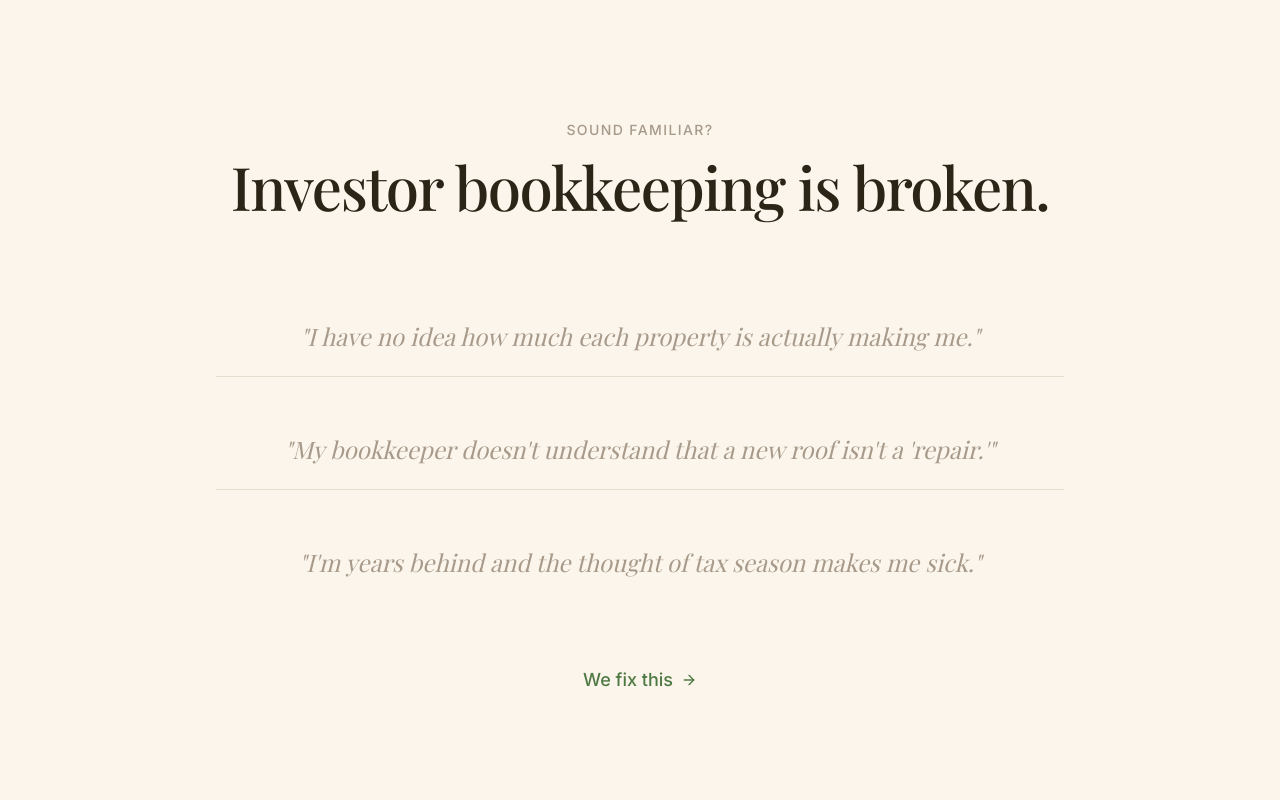
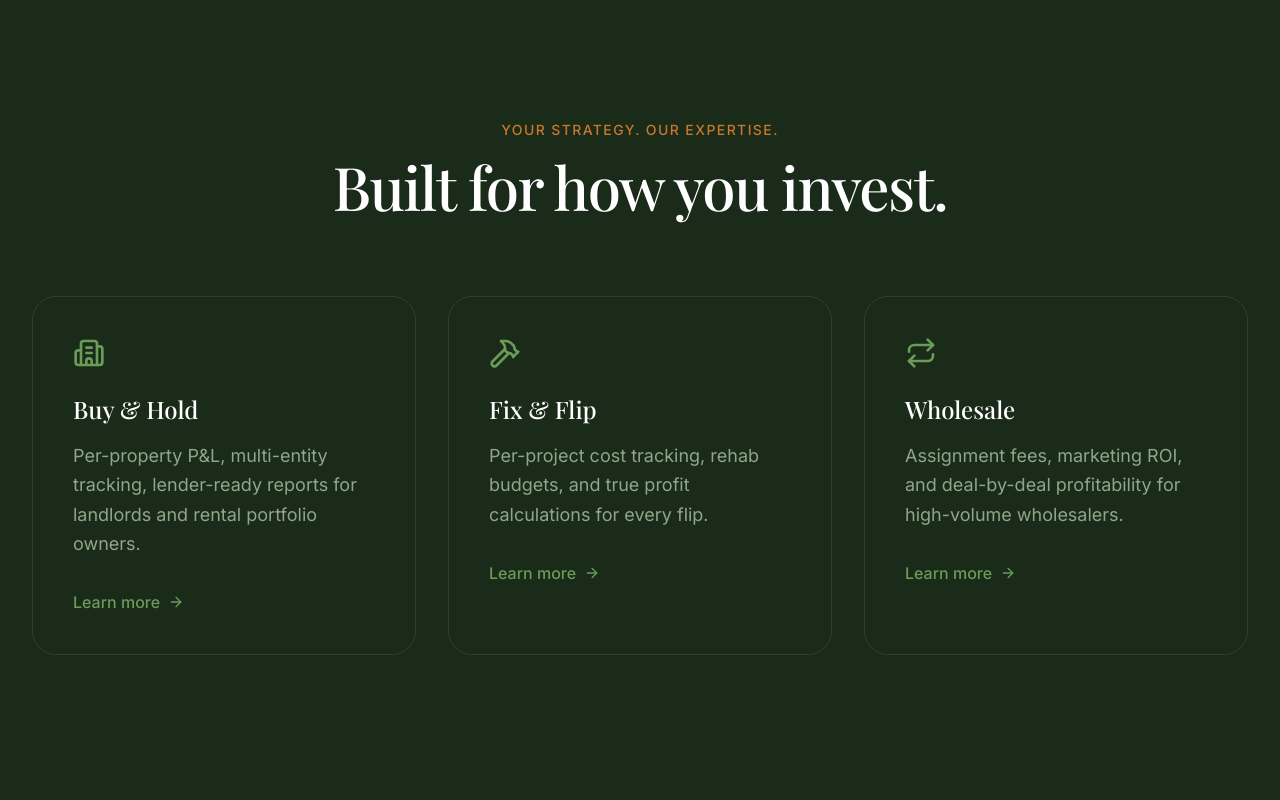
Before and after one commit to EaZtoday/zen.books, a React (Vite) app: page / in a window 1280 px wide. Shown: the part 840-1640 px from the top of the page. Built offline with nearby package versions, Linux system fonts and the light colour scheme; a web font is replaced by a local one.

Commit message:
Remove ProblemSection from homepage
https://claude.ai/code/session_0169ta1T7ZTCaoD7go9hXhUw

```diff
--- a/src/components/ProblemSection.tsx
+++ /dev/null
@@ -1,59 +0,0 @@
-import React from 'react';
-import { motion } from 'motion/react';
-import { ArrowRight } from 'lucide-react';
-
-const pains = [
-  "I have no idea how much each property is actually making me.",
-  "My bookkeeper doesn't understand that a new roof isn't a 'repair.'",
-  "I'm years behind and the thought of tax season makes me sick.",
-];
-
-export function ProblemSection() {
-  return (
-    <section className="py-32 md:py-40 bg-cream-100">
-      <div className="max-w-4xl mx-auto px-6">
-        <motion.p
-          initial={{ opacity: 0, y: 20 }}
-          whileInView={{ opacity: 1, y: 0 }}
-          viewport={{ once: true }}
-          className="text-sm font-medium tracking-widest uppercase text-warm-400 text-center mb-4"
-        >
-          Sound familiar?
-        </motion.p>
-        <motion.h2
-          initial={{ opacity: 0, y: 20 }}
-          whileInView={{ opacity: 1, y: 0 }}
-          viewport={{ once: true }}
-          transition={{ delay: 0.1 }}
-          className="text-4xl md:text-5xl lg:text-6xl font-serif font-medium tracking-tight text-warm-900 text-center mb-20"
-        >
-          Investor bookkeeping is broken.
-        </motion.h2>
-        <div className="space-y-8">
-          {pains.map((pain, i) => (
-            <motion.p
-              key={i}
-              initial={{ opacity: 0, y: 20 }}
-              whileInView={{ opacity: 1, y: 0 }}
-              viewport={{ once: true }}
-              transition={{ delay: i * 0.08 }}
-              className="text-xl md:text-2xl text-warm-400 italic font-serif text-center py-6 border-b border-cream-300 last:border-0"
-            >
-              "{pain}"
-            </motion.p>
-          ))}
-        </div>
-        <motion.div
-          initial={{ opacity: 0 }}
-          whileInView={{ opacity: 1 }}
-          viewport={{ once: true }}
-          className="text-center mt-16"
-        >
-          <a href="#book" className="inline-flex items-center gap-2 text-fern font-medium hover:gap-3 transition-all text-lg">
-            We fix this <ArrowRight className="w-4 h-4" />
-          </a>
-        </motion.div>
-      </div>
-    </section>
-  );
-}
--- a/src/pages/Home.tsx
+++ b/src/pages/Home.tsx
@@ -1,6 +1,5 @@
 import React, { useEffect } from 'react';
 import { HeroSection } from '../components/HeroSection';
-import { ProblemSection } from '../components/ProblemSection';
 import { HowItWorksSection } from '../components/HowItWorksSection';
 import { StrategyCardsSection } from '../components/StrategyCardsSection';
 import { WhySection } from '../components/WhySection';
@@ -11,7 +10,6 @@ export default function Home() {
   return (
     <>
       <HeroSection />
-      <ProblemSection />
       <StrategyCardsSection />
       <HowItWorksSection />
       <WhySection />
```
